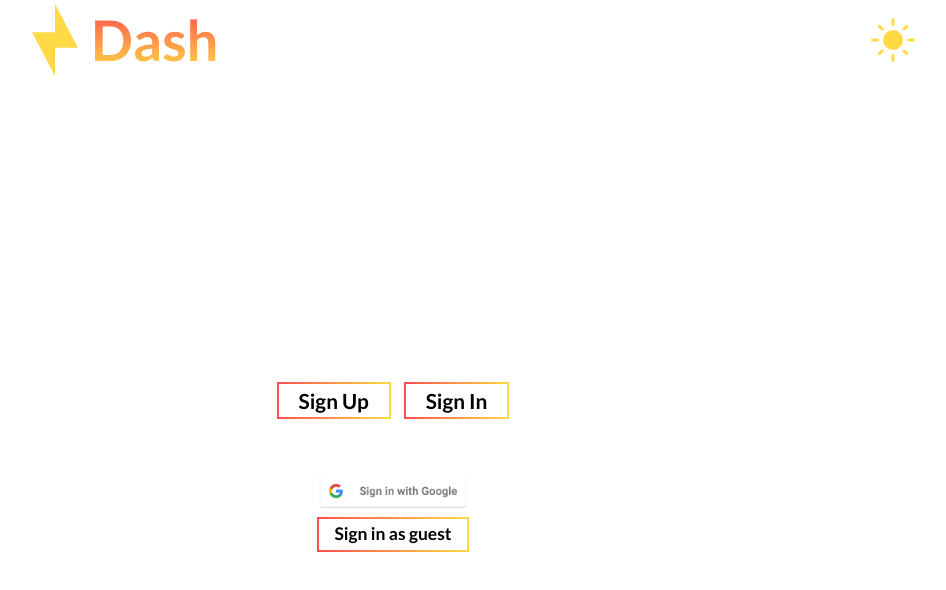
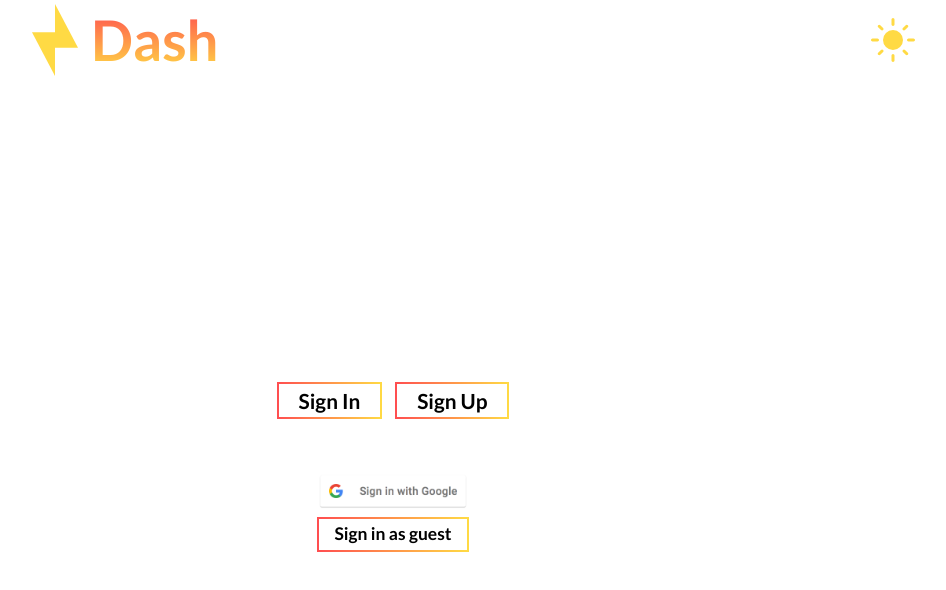
Before and after one commit to Aureatus/Dash, a React (Vite) app: page /landing in a window 1280 px wide. Shown: the top 590 px of the page, without its empty margins (247-1193 px from the left). Built offline with nearby package versions, Linux system fonts and the light colour scheme; no server answers.

Commit message:
Swap positions of Sign In and Sign Up links.
People sign in more often than they sign up, so it should come first.

```diff
--- a/src/Components/LandingPage/LandingPage.tsx
+++ b/src/Components/LandingPage/LandingPage.tsx
@@ -45,8 +45,8 @@ const LandingPage = () => {
   return (
     <Container>
       <NavContainer>
+        <SignInLink to={'/sign-in'}>Sign In</SignInLink>
         <SignUpLink to={'/sign-up'}>Sign Up</SignUpLink>
-        <SignInLink to={'/sign-in'}>Sign In</SignInLink>
       </NavContainer>
       {themeName === 'light' && <SignInWithGoogleLight onClick={googleSignIn} />}
       {themeName === 'dark' && <SignInWithGoogleDark onClick={googleSignIn} />}
```
